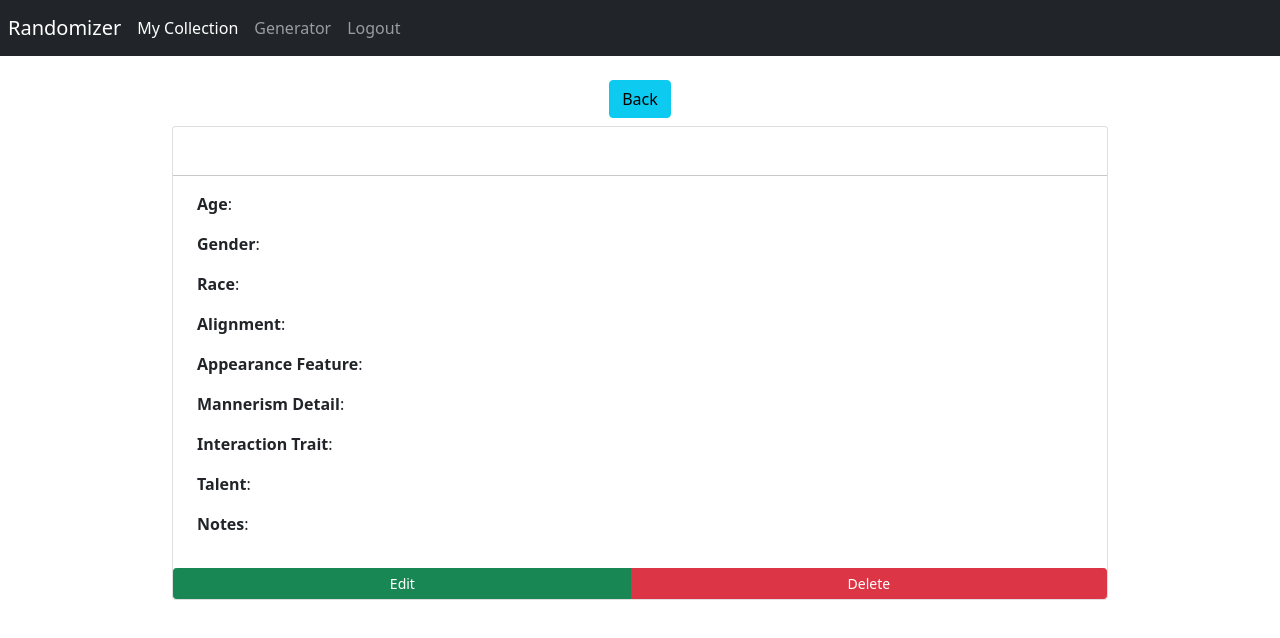
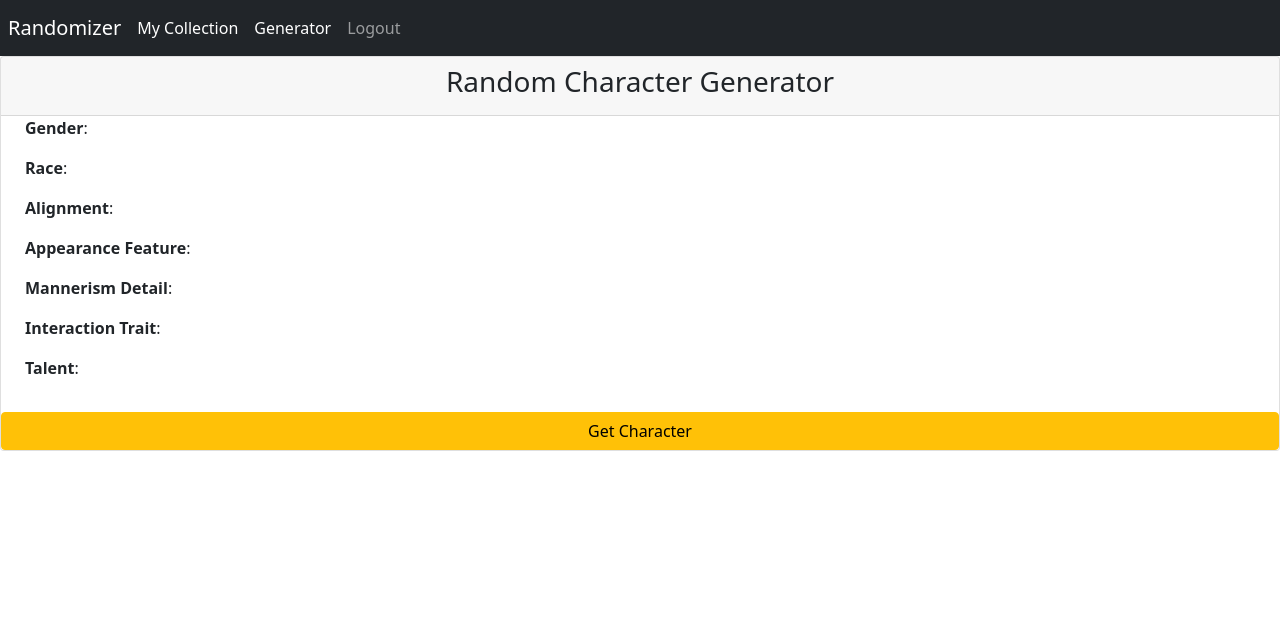
Before and after one commit to EthanMathis/Randomizer, a React (Create React App) app in the folder Randomizer/client/: page /random in a window 1280 px wide. Shown: the top 638 px of the page. Built offline with nearby package versions, Linux system fonts and the light colour scheme; no server answers; sample sign-in values are in the browser's storage.

Commit message:
working on randomizer tab

```diff
--- a/Randomizer/client/src/components/ApplicationViews.js
+++ b/Randomizer/client/src/components/ApplicationViews.js
@@ -1,9 +1,10 @@
 import React from "react";
 import { Switch, Route, Redirect } from "react-router-dom";
 import Login from "./Login";
+import Register from "./Register";
 import CharacterList from "../components/myCollection/CharacterList";
-import Register from "./Register";
 import CharacterDetails from "./myCollection/CharacterDetails";
+import RandomCharacter from "./randomizer/RandomCharacterGenerator";
 
 const ApplicationViews = ({ isLoggedIn }) => {
 
@@ -14,8 +15,12 @@ const ApplicationViews = ({ isLoggedIn }) => {
                     {isLoggedIn ? <CharacterList /> : <Redirect to="/login" />}
                 </Route>
 
-                <Route path="/:id" exact>
+                <Route path="/:id(\d+)" exact>
                     {isLoggedIn ? <CharacterDetails /> : <Redirect to="/login" />}
+                </Route>
+
+                <Route path="/random" exact>
+                    {isLoggedIn ? <RandomCharacter /> : <Redirect to="/login" />}
                 </Route>
 
                 <Route path="/login">
--- a/Randomizer/client/src/components/Header.js
+++ b/Randomizer/client/src/components/Header.js
@@ -31,7 +31,7 @@ export default function Header({ isLoggedIn }) {
                                     <NavLink tag={RRNavLink} to="/">My Collection</NavLink>
                                 </NavItem>
                                 <NavItem>
-                                    <NavLink tag={RRNavLink} to="/generator">Generator</NavLink>
+                                    <NavLink tag={RRNavLink} to="/random">Generator</NavLink>
                                 </NavItem>
                             </>
                         }
--- a/Randomizer/client/src/components/myCollection/CharacterDetails.js
+++ b/Randomizer/client/src/components/myCollection/CharacterDetails.js
@@ -1,7 +1,7 @@
 import React, { useEffect, useState } from "react";
 import { useParams, useHistory } from "react-router";
-import { Card, CardBody, Button } from "reactstrap";
-import { ButtonGroup, CardHeader, CardText, CardTitle, Container } from "reactstrap/lib";
+import { Card, Button } from "reactstrap";
+import { ButtonGroup, CardText, CardTitle, Container } from "reactstrap/lib";
 import { deleteCharacter, getCharacterById } from "../../providers/characterManager";
 import { Spinner } from "reactstrap";
 
--- /dev/null
+++ b/Randomizer/client/src/components/randomizer/RandomCharacterGenerator.js
@@ -0,0 +1,61 @@
+import React, { useEffect, useState } from "react";
+import { getRandomCharacter } from "../../providers/characterManager";
+import { Card, Button, CardText } from "reactstrap";
+import { CardHeader } from "reactstrap/lib";
+import { Spinner } from "reactstrap";
+
+
+const RandomCharacter = () => {
+    const [newCharacter, setNewCharacter] = useState({})
+
+    const getNewCharacter = () => {
+        getRandomCharacter().then(res => setNewCharacter(res))
+    }
+
+    if (newCharacter == {}) {
+        return (
+            <Card>
+                <CardHeader>
+                    <h3>Random Character Generator</h3>
+                </CardHeader>
+
+                <CardText>
+                    <h4>Need a new character? Hit the button to generate one.</h4>
+                </CardText>
+                <Button className="btn btn-warning" onClick={getNewCharacter}>Get Character</Button>
+            </Card>
+        )
+    } else if (newCharacter == undefined) {
+        return (
+            <Card>
+                <CardHeader>
+                    <h3>Random Character Generator</h3>
+                </CardHeader>
+
+                <CardText>
+                    <Spinner style={{ width: '5rem', height: '5rem' }} type="grow" />
+                </CardText>
+            </Card>
+        )
+    }
+
+    return (
+        <Card>
+            <CardHeader>
+                <h3>Random Character Generator</h3>
+            </CardHeader>
+            <CardText>
+                <p className="text-start mx-4"><strong>Gender</strong>: {newCharacter.gender?.name}</p>
+                <p className="text-start mx-4"><strong>Race</strong>: {newCharacter.race?.name}</p>
+                <p className="text-start mx-4"><strong>Alignment</strong>: {newCharacter.alignment?.name}</p>
+                <p className="text-start mx-4"><strong>Appearance Feature</strong>: {newCharacter.appearanceFeature?.description}</p>
+                <p className="text-start mx-4"><strong>Mannerism Detail</strong>: {newCharacter.mannerism?.description}</p>
+                <p className="text-start mx-4"><strong>Interaction Trait</strong>: {newCharacter.interactionTrait?.name}</p>
+                <p className="text-start mx-4"><strong>Talent</strong>: {newCharacter.talent?.description}</p>
+            </CardText>
+            <Button className="btn btn-warning" onClick={getNewCharacter}>Get Character</Button>
+        </Card>
+    )
+}
+
+export default RandomCharacter;
```
